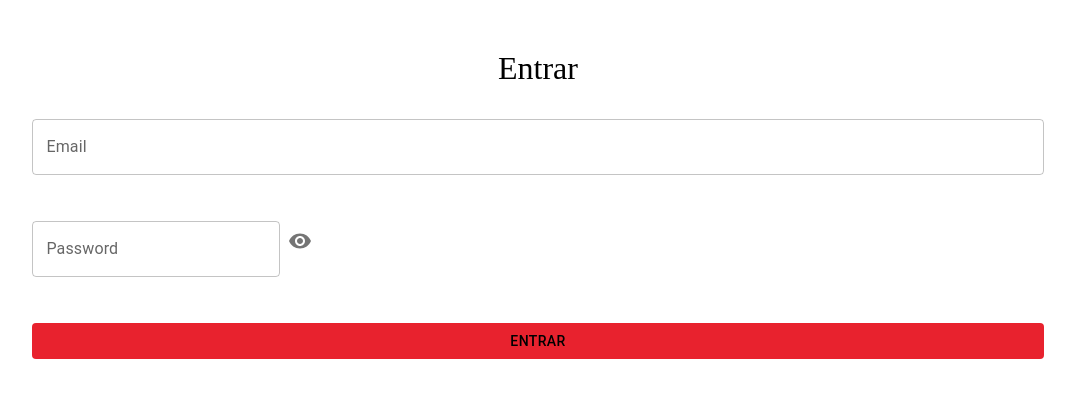
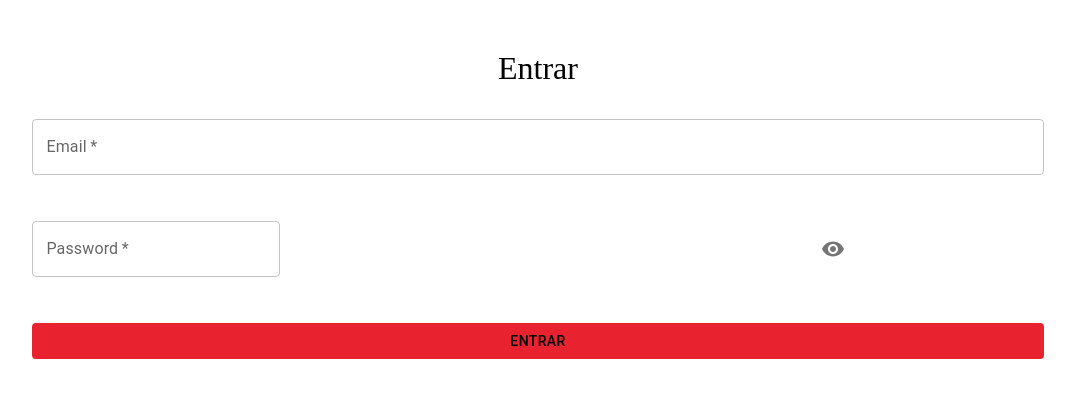
Before and after one commit to Matheus0351996/Labefood, a React (Create React App) app in the folder projeto-pessoal-labefood/: page / in a window 1280 px wide. Shown: the top 398 px of the page, without its empty margins (112-1187 px from the left). Built offline with nearby package versions, Linux system fonts and the light colour scheme.

Commit message:
feat(onChange-Email/Password)

```diff
--- a/projeto-pessoal-labefood/src/Pages/Login/login.js
+++ b/projeto-pessoal-labefood/src/Pages/Login/login.js
@@ -1,5 +1,5 @@
 import React, { useState } from "react";
-import { Main, Form, ButtonStyled, InputMaterial } from "./styled";
+import { Main, Form, ButtonStyled, InputMaterial, DivPassword } from "./styled";
 import  IconButton from "@mui/material/IconButton";
 import Visibility from '@mui/icons-material/Visibility';
 import VisibilityOff from '@mui/icons-material/VisibilityOff';
@@ -13,23 +13,37 @@ const Login = () => {
         setShowPassword(!showPassword);
     }
 
+    const onSubmitLogin = (event) => {
+        event.preventDefault();
+        console.log({email, password});
+    }
+
+
     return(
         <Main>
             <p>Entrar</p>
-            <Form>
+            <Form onSubmit={onSubmitLogin}>
             <InputMaterial
             id="outlined-basic"
             label="Email"
             type={'email'}
             variant="outlined"
+            placeholder={'Email'}
+            onChange={(event)=>setEmail(event.target.value)}
+            required
             />
 
-            <divPassword>
+            <DivPassword>
             <InputMaterial
             id="outlined-basic"
             label="Password"
             type={showPassword ? 'password' : 'text'}
             variant="outlined"
+            placeholder={'Mínimo 6 caracteres'}
+            inputProps={{pattern:'.{6,}', title:'Mínimo 6 caracteres'}}
+            onChange={(event)=>setPassword(event.target.value)}
+            required
+
 
              />
             <IconButton
@@ -39,7 +53,7 @@ const Login = () => {
             >
             { showPassword ? <VisibilityOff /> : <Visibility />}
             </IconButton>
-            </divPassword>
+            </DivPassword>
 
              <ButtonStyled type='submit'>Entrar</ButtonStyled>
             </Form>
--- a/projeto-pessoal-labefood/src/Pages/Login/styled.js
+++ b/projeto-pessoal-labefood/src/Pages/Login/styled.js
@@ -34,8 +34,9 @@ export const ButtonStyled = styled(Button)`
  }
 `
 
-export const divPassword = styled.div`
+export const DivPassword = styled.div`
 display:flex;
+width:80%;
 align-items: center;
 justify-content: space-between;
 `
```
